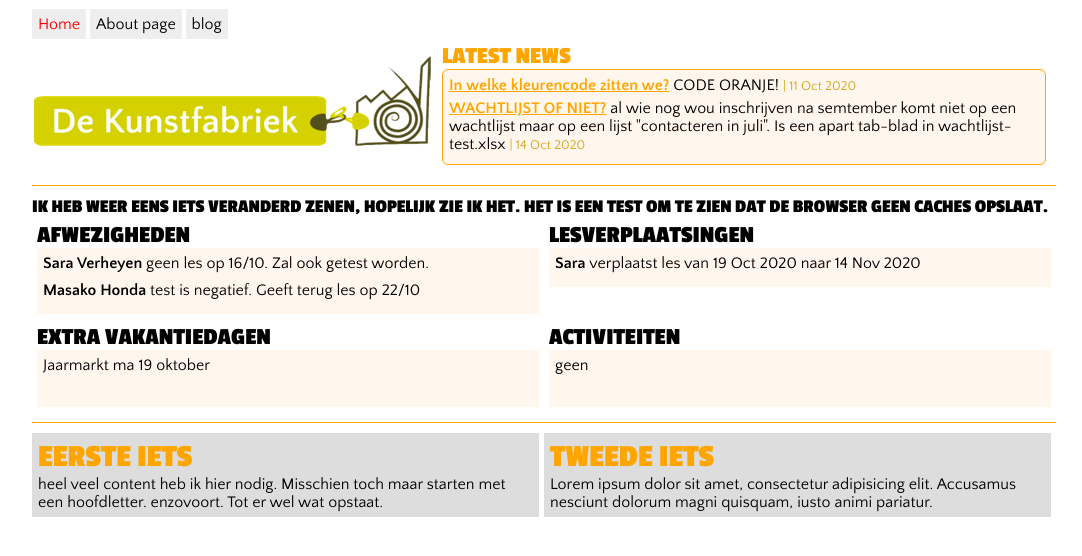
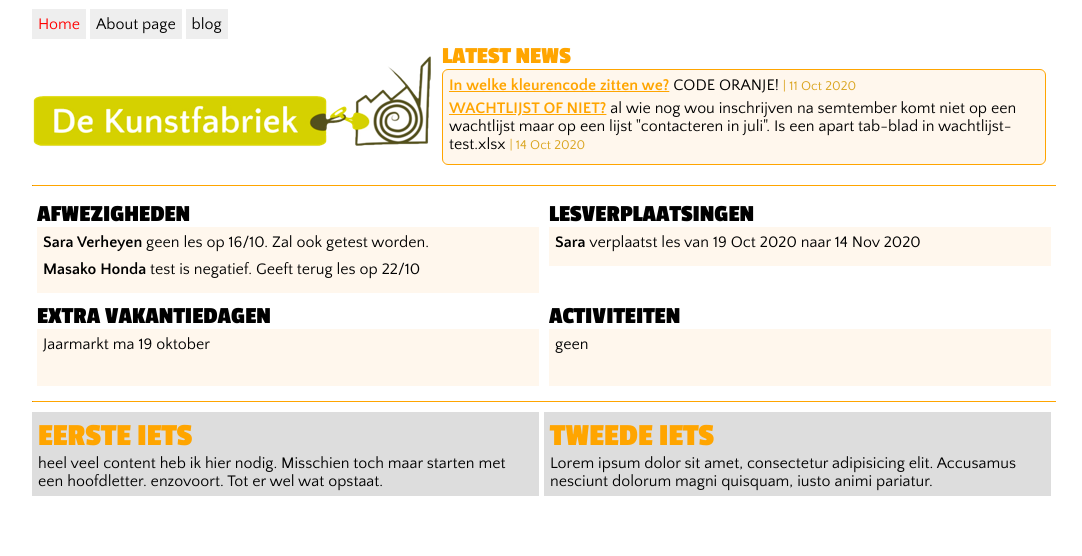
Before and after one commit to lucvndck/jekyll-test, a Jekyll site: the page built from index.html, in a window 1280 px wide. Shown: the top 556 px of the page, without its empty margins (96-1178 px from the left). Built offline with Jekyll 4.4.1, drawn with Linux system fonts in a browser that asks for light colours.

Commit message:
Update default.html

```diff
--- a/_layouts/default.html
+++ b/_layouts/default.html
@@ -20,7 +20,6 @@
       {% include latest-news.html %}
     </div><!-- row -->
     <hr>
-    <h3> Ik heb weer eens iets veranderd zenen, hopelijk zie ik het. Het is een test om te zien dat de browser geen caches opslaat.</h3>
     {{ content }}
   </body>
 </html>
```
